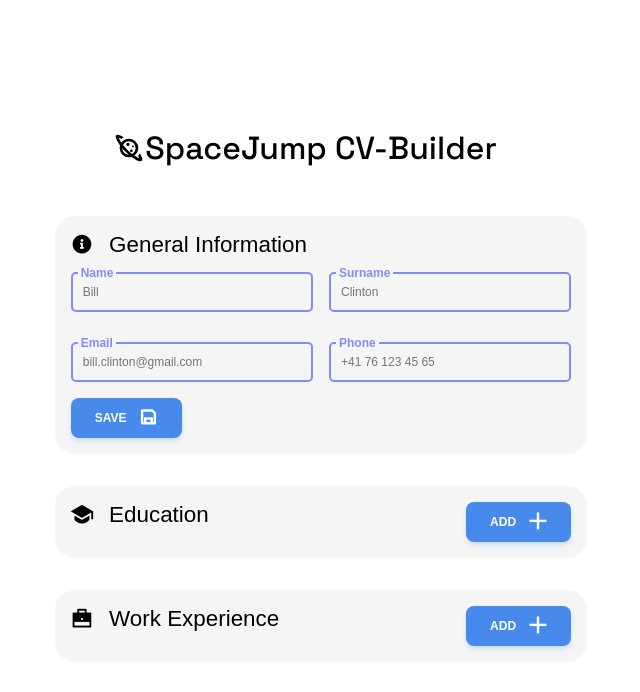
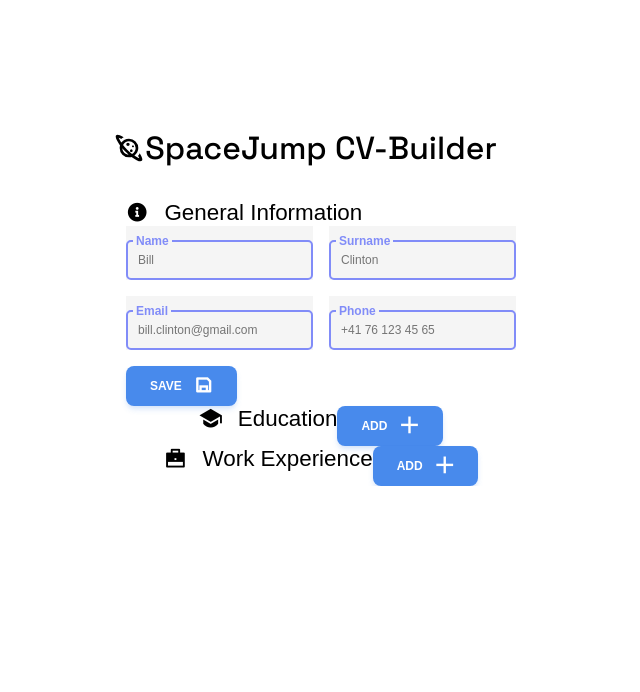
Before and after one commit to simonjaeggi/odinproject-cvbuilder, a React (Vite) app: page / in a window 1280 px wide. Shown: the top 692 px of the page, without its empty margins (319-959 px from the left). Built offline with nearby package versions, Linux system fonts and the light colour scheme.

Commit message:
extracted form css to utlility class card

```diff
--- a/src/components/Form/Form.css
+++ b/src/components/Form/Form.css
@@ -1,12 +1,4 @@
-.form {
-    display: flex;
-    flex-direction: column;
-    background-color: whitesmoke;
-    border-radius: 20px;
-    padding: 1rem;
-    margin: 1rem;
-    width: 100%;
-}
+
 .form-section{
     padding-top: 1rem;
     padding-bottom: 1rem;
```
